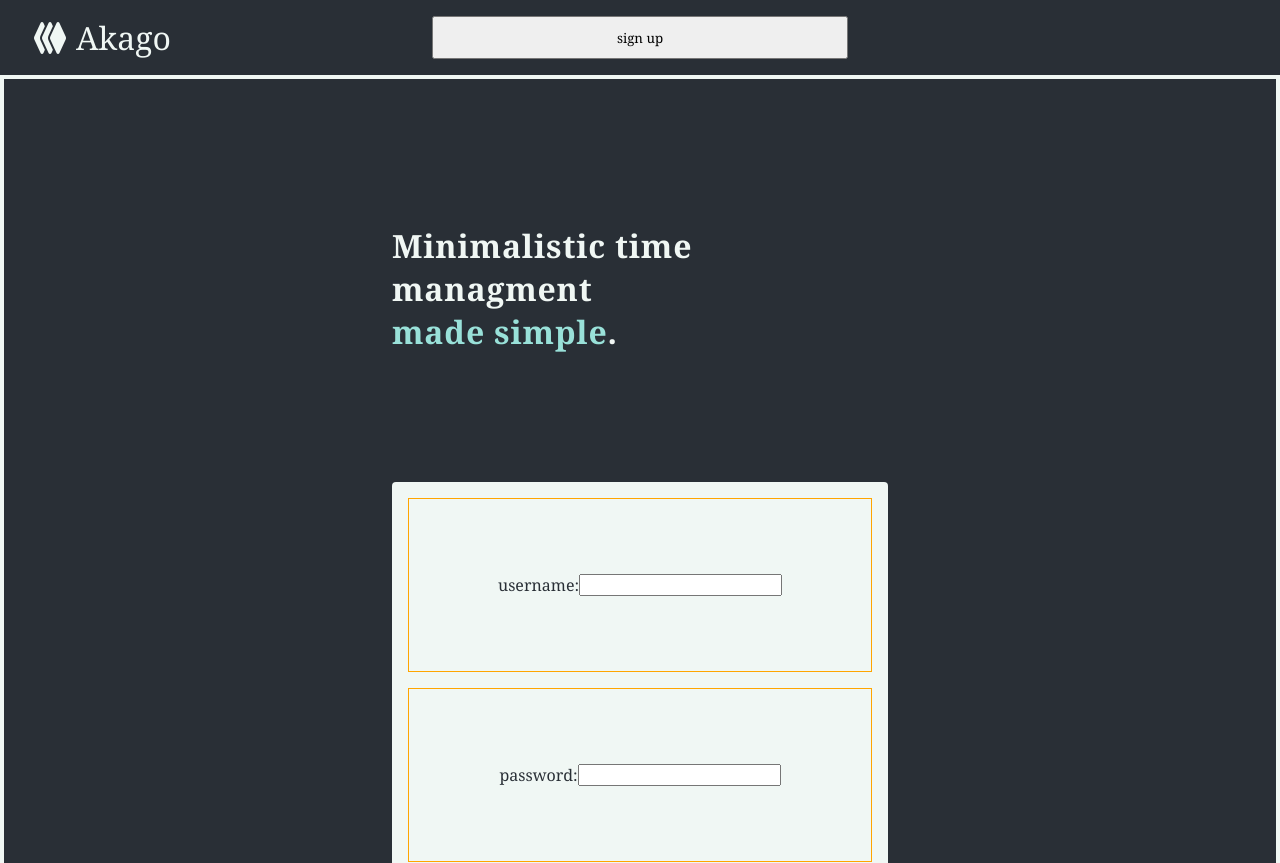
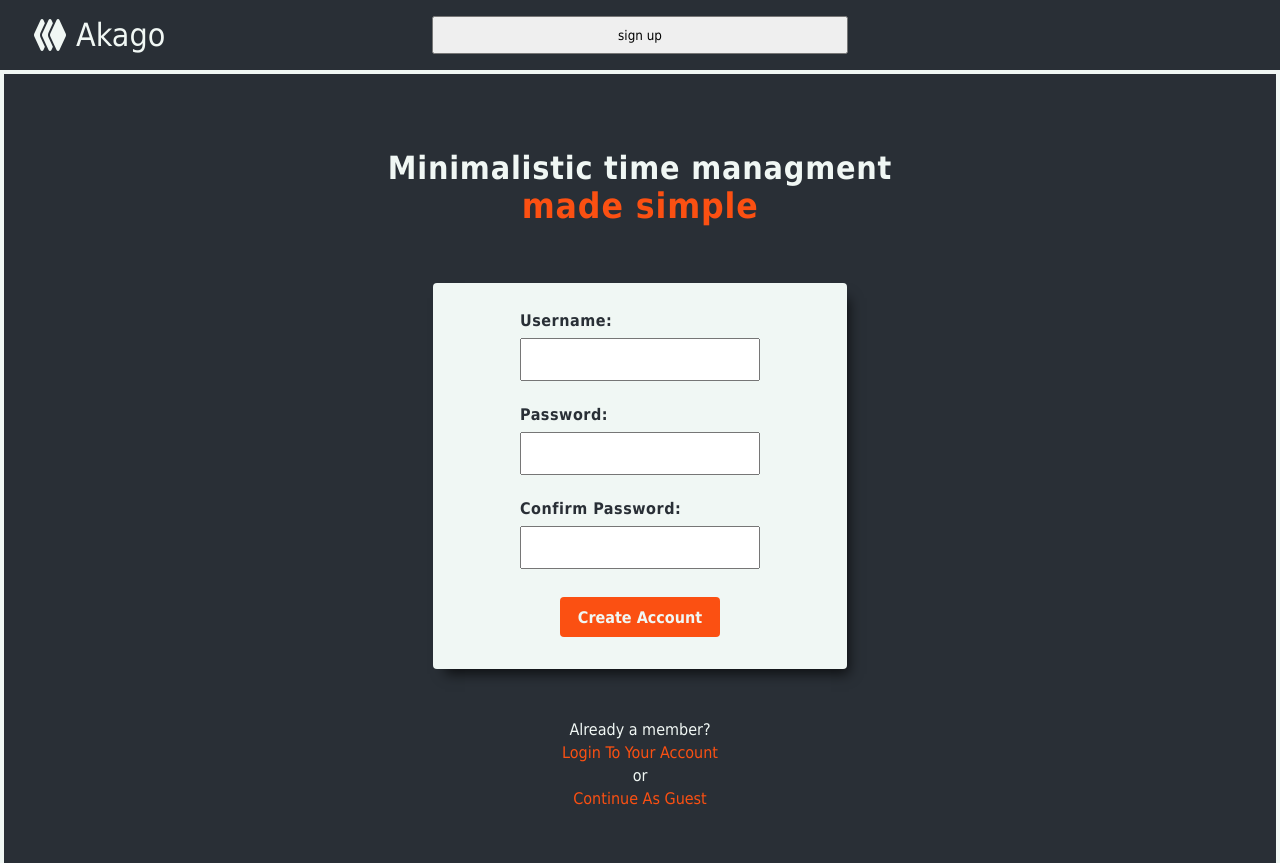
Before and after one commit to JesseSandvik/blckroot, a React (Create React App) app in the folder client/: page /signup in a window 1280 px wide. Shown: the top 863 px of the page. Built offline with nearby package versions, Linux system fonts and the light colour scheme; the HTML template or start-up script is replaced by a standard one.

Commit message:
Client: US01, further styling added for signup page

```diff
--- a/client/src/index.css
+++ b/client/src/index.css
@@ -1,12 +1,11 @@
 * {
     box-sizing: border-box;
-    font-family: Cambria, Cochin, Georgia, Times, 'Times New Roman', serif;
+    font-family: Tahoma, Geneva, Verdana, sans-serif;
     margin: 0;
     padding: 0;
     --primary-color: #f0f7f4;
-    /* --secondary-color: #0f0c0c; */
     --secondary-color: #292f36;
-    --accent-color: #99e1d9;
+    --accent-color: #fb5012;
 }
 
 a {
--- a/client/src/pages/signup/SignUp.css
+++ b/client/src/pages/signup/SignUp.css
@@ -3,15 +3,15 @@
     border: 4px solid var(--primary-color);
     color: var(--primary-color);
     display: grid;
-    grid-template-columns: repeat(10, 1fr);
-    grid-template-rows: repeat(10, 1fr);
+    grid-template-columns: repeat(12, 1fr);
+    grid-template-rows: repeat(4, 1fr);
 }
 
 .SignUp-header {
     align-items: center;
     display: flex;
-    grid-column: 4 / span 4;
-    grid-row: 2 / 2;
+    grid-column: 1 / -1;
+    grid-row: 1 / 1;
     justify-content: center;
 }
 
@@ -20,23 +20,86 @@
 }
 
 .SignUp-header h1 .accent-text {
+    align-items: center;
     color: var(--accent-color);
+    display: flex;
+    justify-content: center;
+    scale: 1.1;
 }
 
 .SignUp-form {
+    align-items: center;
     background-color: var(--primary-color);
     border-radius: 4px;
+    box-shadow: 7px 10px 12px -5px rgba(0, 0, 0, 0.66);
     color: var(--secondary-color);
-    display: grid;
-    gap: 1rem;
-    grid-column: 4 / span 4;
-    grid-row: 4 / span 6;
+    display: flex;
+    flex-direction: column;
+    grid-column: 5 / span 4;
+    grid-row: 2 / 4;
+    justify-content: center;
     padding: 1rem;
 }
 
 .SignUp-form .input-container {
+    display: flex;
+    flex-direction: column;
+    justify-content: center;
+    padding: 12px;
+}
+
+.SignUp-form .input-container label {
     align-items: center;
-    border: 1px solid orange;
     display: flex;
+    font-weight: bold;
+    letter-spacing: 0.033rem;
+    padding-bottom: 8px;
+    text-transform: capitalize;
+}
+
+.SignUp-form .input-container input {
+    font-size: 1.2rem;
+    letter-spacing: 0.033rem;
+    padding: 0.5rem;
+}
+
+.SignUp-form button {
+    background-color: var(--accent-color);
+    border: none;
+    border-radius: 4px;
+    color: var(--primary-color);
+    cursor: pointer;
+    font-size: 1rem;
+    font-weight: bold;
+    height: 40px;
+    text-transform: capitalize;
+    transition: 0.5s ease-in-out;
+    width: 160px;
+}
+
+.SignUp-form .btn-group {
+    padding: 1rem;
+}
+
+.SignUp-form button:hover {
+    box-shadow: 0 7px 12px -5px rgba(0, 0, 0, 0.66);
+}
+
+.SignUp-alt-login-options {
+    align-items: center;
+    display: flex;
+    flex-direction: column;
+    grid-column: 1 / -1;
+    grid-row: 4 / -1;
     justify-content: center;
 }
+
+.SignUp-alt-login-options a {
+    color: var(--accent-color);
+    margin: 4px;
+    text-transform: capitalize;
+}
+
+.SignUp-alt-login-options a:hover {
+    text-decoration: underline;
+}
--- a/client/src/pages/signup/SignUp.tsx
+++ b/client/src/pages/signup/SignUp.tsx
@@ -1,5 +1,5 @@
 import React, { useState } from 'react';
-import { useNavigate } from 'react-router-dom';
+import { NavLink, useNavigate } from 'react-router-dom';
 
 import "./SignUp.css";
 
@@ -28,7 +28,7 @@ function SignUpPage() {
     return (
         <main className='SignUp'>
             <div className='SignUp-header'>
-                <h1>Minimalistic time managment<br/><span className='accent-text'>made simple</span>.</h1>
+                <h1>Minimalistic time managment<br /><span className='accent-text'>made simple</span></h1>
             </div>
             <form className='SignUp-form' onSubmit={handleOnSubmit}>
                 <div className='input-container'>
@@ -64,8 +64,16 @@ function SignUpPage() {
                         value={confirmPassword || ""}
                     />
                 </div>
-                <button type="submit">create account</button>
+                <div className='btn-group'>
+                    <button type="submit">create account</button>
+                </div>
             </form>
+            <div className='SignUp-alt-login-options'>
+                <p>Already a member?</p>
+                <NavLink to="/">Login to your account</NavLink>
+                <p>or</p>
+                <NavLink to="/">Continue as guest</NavLink>
+            </div>
         </main>
     );
 }
```
